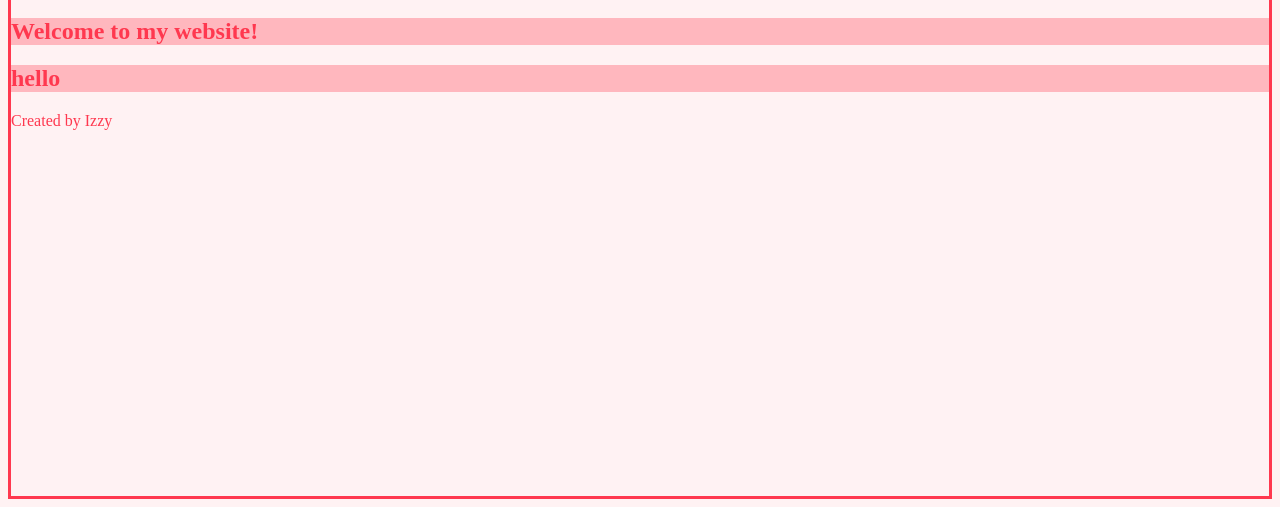
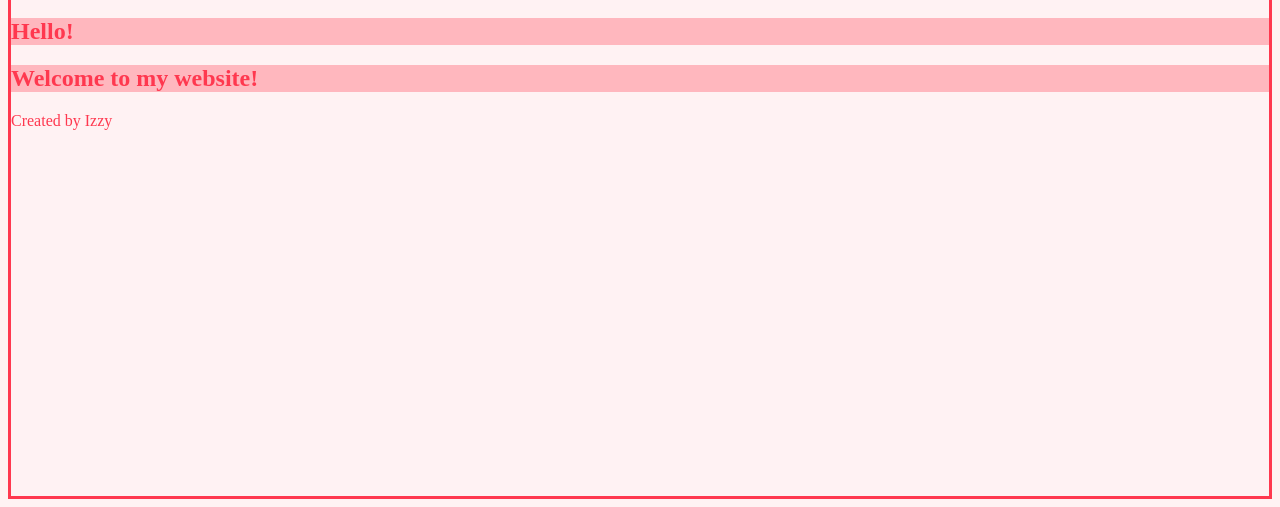
Before and after one commit to Izzy518/coding-school-winter-2019, a plain HTML site: page index.html in a window 1280 px wide. Shown: the part 293-800 px from the top of the page. Drawn offline with Linux system fonts and the light colour scheme.

Commit message:
Update index.html

```diff
--- a/index.html
+++ b/index.html
@@ -22,10 +22,10 @@
 
     <div class="row">
       <div class="column left" style="background-color:#ffb7be";>
-        <h2> Welcome to my website!</h2>
+        <h2> Hello!</h2>
       </div>
       <div class="column right" style="background-color:#ffb7be";>
-        <h2>hello</h2>
+        <h2> Welcome to my website!</h2>
      </div>
      </div>
 
```
